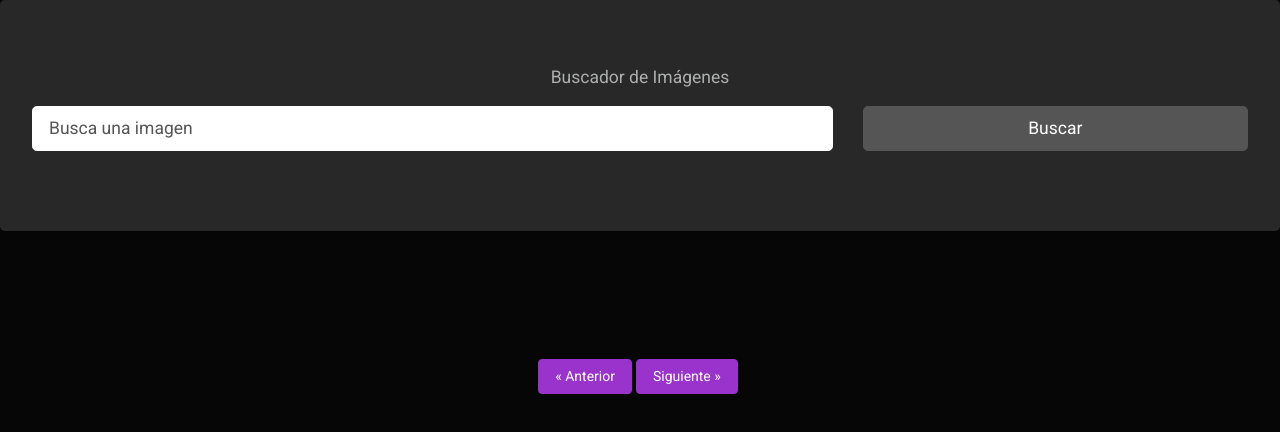
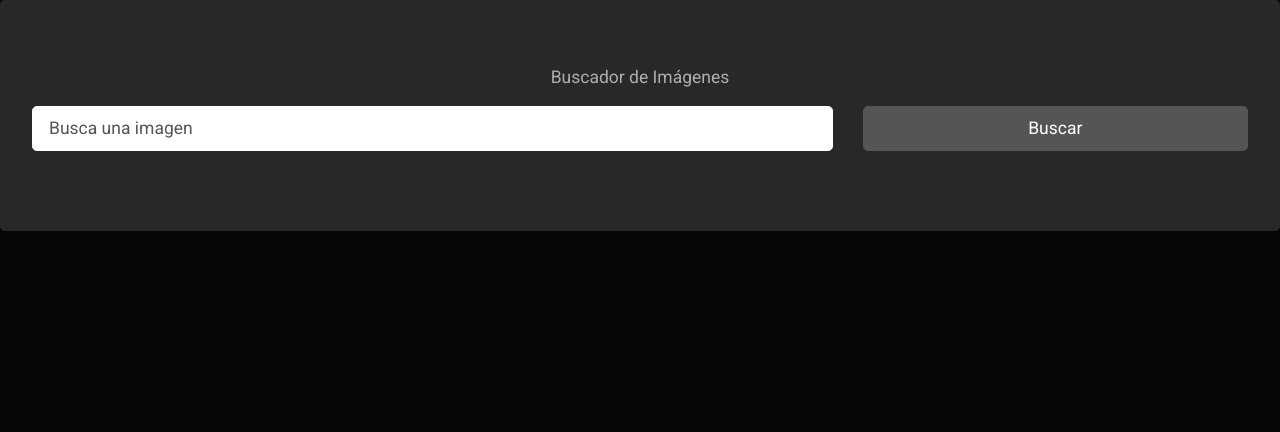
Before and after one commit to JeralPineda/react-pixabay, a React (Create React App) app: page / in a window 1280 px wide. Shown: the top 432 px of the page. Built offline with nearby package versions, Linux system fonts and the light colour scheme.

Commit message:
Oculatando botones de la paginacion si llega al limite

```diff
--- a/src/App.js
+++ b/src/App.js
@@ -65,6 +65,7 @@ function App() {
          <div className='row justify-content-center'>
             <ListImage images={images} />
 
+            {paginaActual === 1 ? null : (
                <button
                   //
                   className='btn btn-info mr-1'
@@ -72,6 +73,9 @@ function App() {
                >
                   &laquo; Anterior
                </button>
+            )}
+
+            {paginaActual === totalPaginas ? null : (
                <button
                   //
                   className='btn btn-info mr-1'
@@ -79,6 +83,7 @@ function App() {
                >
                   Siguiente &raquo;
                </button>
+            )}
          </div>
       </div>
    );
```
Lines whose indentation alone changed are shown as unchanged.
